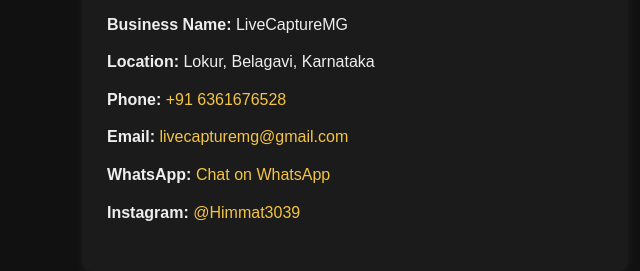
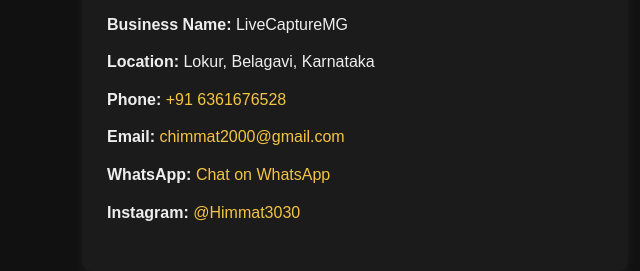
Before and after one commit to Chanmdrika/LivecaptureMG, a plain HTML site: page index.html in a window 1280 px wide. Shown: the part 2566-2837 px from the top of the page, 0-640 px from the left. Drawn offline with Linux system fonts and the light colour scheme.

Commit message:
Update index.html

```diff
--- a/index.html
+++ b/index.html
@@ -126,7 +126,7 @@
           </p>
           <p>
             <strong>Email:</strong>
-            <a href="mailto:livecapturemg@gmail.com">livecapturemg@gmail.com</a>
+            <a href="mailto:chimmat2000@gmail.com">chimmat2000@gmail.com</a>
           </p>
           <p>
             <strong>WhatsApp:</strong>
@@ -137,7 +137,7 @@
           <p>
             <strong>Instagram:</strong>
             <a href="https://instagram.com/Himmat3030" target="_blank">
-              @Himmat3039
+              @Himmat3030
             </a>
           </p>
         </div>
```
